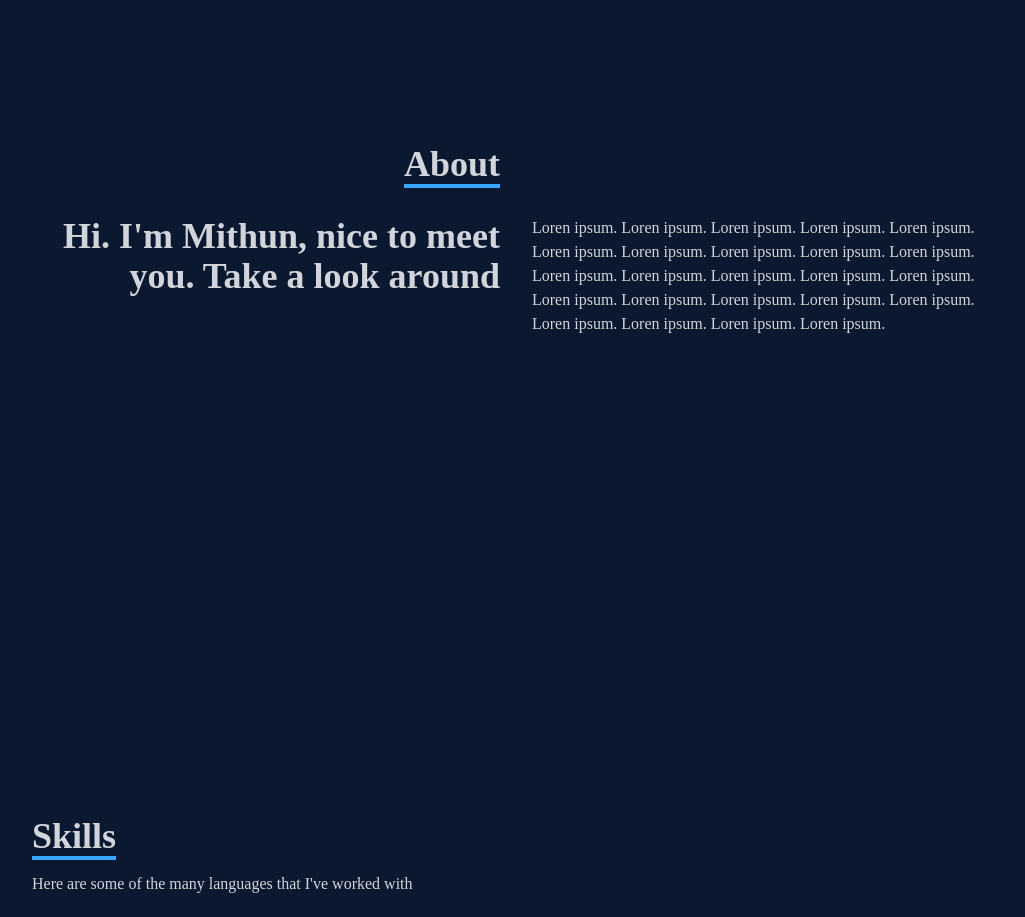
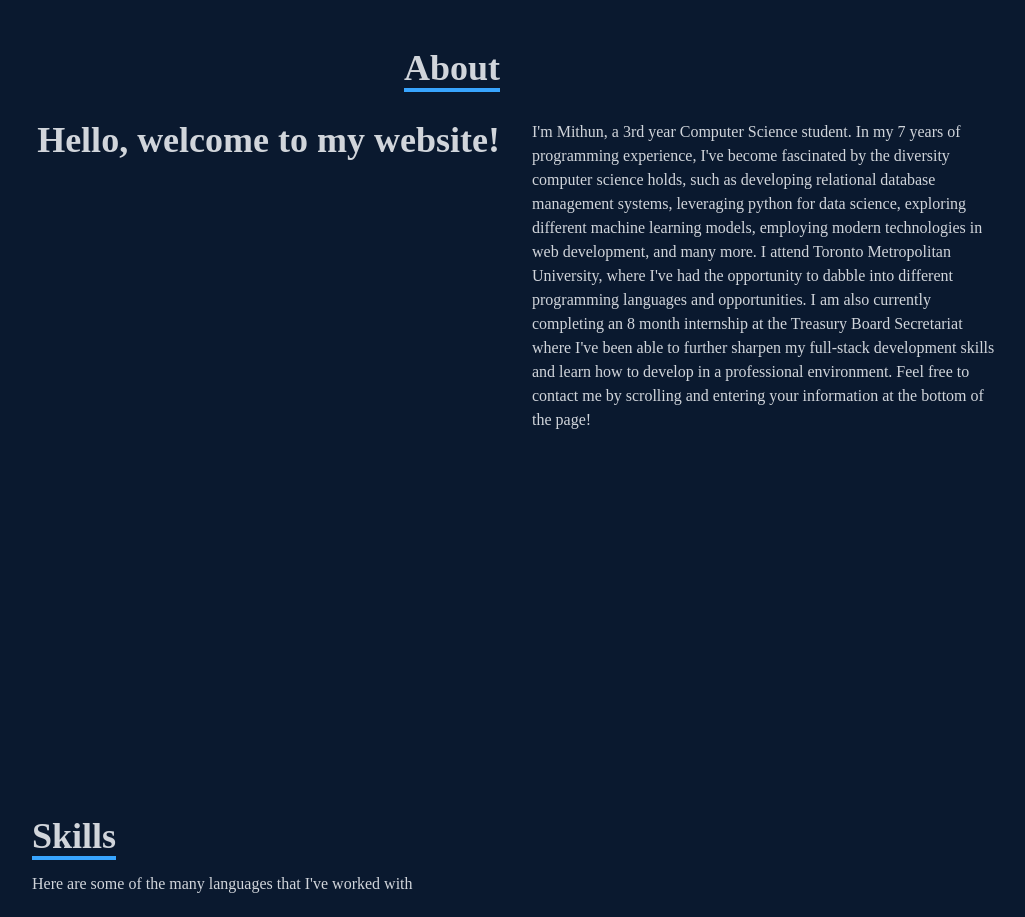
Before and after one commit to mithun-s14/portfolio-react-new, a React (Create React App) app: page / in a window 1280 px wide. Shown: the part 960-1877 px from the top of the page, without its empty margins (124-1149 px from the left). Built offline with nearby package versions, Linux system fonts and the light colour scheme.

Commit message:
Update About.jsx

```diff
--- a/src/components/About.jsx
+++ b/src/components/About.jsx
@@ -14,15 +14,17 @@ const About = () => {
         </div>
         <div className="max-w-[1000px] w-full grid sm:grid-cols-2 gap-8 px-4">
           <div className="sm:text-right text-4xl font-bold">
-            <p>Hi. I'm Mithun, nice to meet you. Take a look around</p>
+            <p>Hello, welcome to my website!</p>
           </div>
           <div>
             <p>
-              Loren ipsum. Loren ipsum. Loren ipsum. Loren ipsum. Loren ipsum.
-              Loren ipsum. Loren ipsum. Loren ipsum. Loren ipsum. Loren ipsum.
-              Loren ipsum. Loren ipsum. Loren ipsum. Loren ipsum. Loren ipsum.
-              Loren ipsum. Loren ipsum. Loren ipsum. Loren ipsum. Loren ipsum.
-              Loren ipsum. Loren ipsum. Loren ipsum. Loren ipsum.
+              I'm Mithun, a 3rd year Computer Science student. In my 7 years of programming experience, I've become fascinated by the diversity
+              computer science holds, such as developing relational database management systems, leveraging python for data science, exploring
+              different machine learning models, employing modern technologies in web development, and many more. I attend Toronto Metropolitan
+              University, where I've had the opportunity to dabble into different programming languages and opportunities. I am also currently
+              completing an 8 month internship at the Treasury Board Secretariat where I've been able to further sharpen my full-stack development skills and
+              learn how to develop in a professional environment.
+              Feel free to contact me by scrolling and entering your information at the bottom of the page!
             </p>
           </div>
         </div>
```
